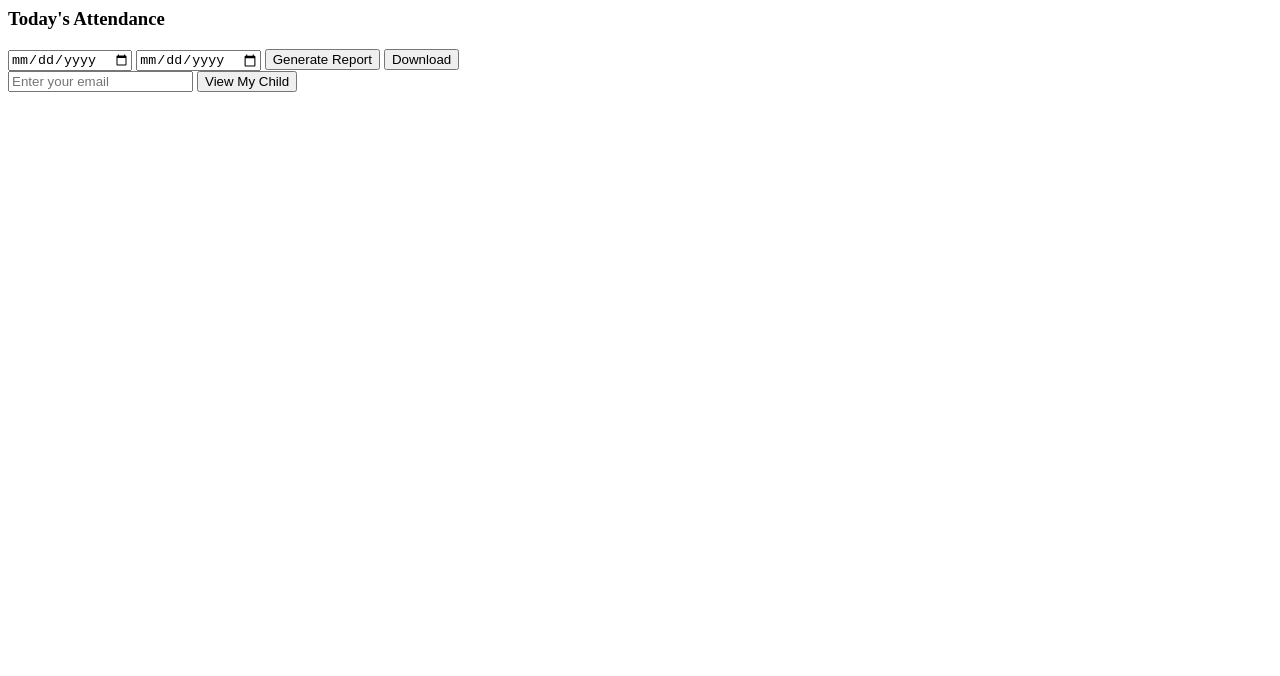
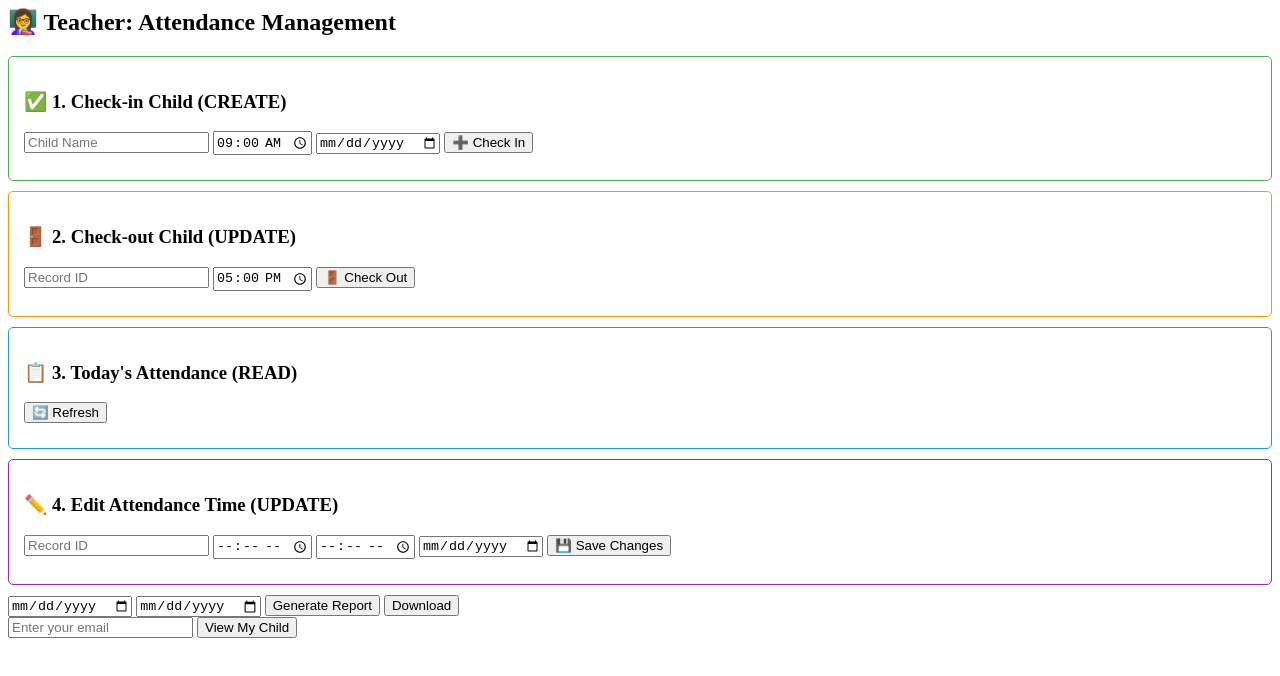
Before and after one commit to Heesun0514/Daycare-Digital-Logbook, a plain HTML site: page frontend/index.html in a window 1280 px wide. Drawn offline with Linux system fonts and the light colour scheme.

Commit message:
Frontend HTML/CSS/JavaScript UI Development  using AI

```diff
--- a/frontend/index.html
+++ b/frontend/index.html
@@ -1,9 +1,52 @@
 <div id="app">
     <!-- Teacher View -->
-    <div id="teacher-section">
-        <h3>Today's Attendance</h3>
-        <div id="attendance-list"></div>
+    <div class="teacher-section">
+    <h2>👩‍🏫 Teacher: Attendance Management</h2>
+
+    <!-- 1. CHECK-IN (CREATE) -->
+    <div style="border:1px solid #4CAF50; padding:15px; margin:10px 0; border-radius:5px">
+        <h3>✅ 1. Check-in Child (CREATE)</h3>
+        <div>
+            <input type="text" id="childName" placeholder="Child Name" required>
+            <input type="time" id="arrivalTime" value="09:00">
+            <input type="date" id="checkinDate">
+            <button onclick="checkin()">➕ Check In</button>
+        </div>
+        <div id="checkinResult" style="margin-top:10px"></div>
     </div>
+
+    <!-- 2. CHECK-OUT (UPDATE) -->
+    <div style="border:1px solid #FF9800; padding:15px; margin:10px 0; border-radius:5px">
+        <h3>🚪 2. Check-out Child (UPDATE)</h3>
+        <div>
+            <input type="number" id="checkoutId" placeholder="Record ID" required>
+            <input type="time" id="departureTime" value="17:00">
+            <button onclick="checkout()">🚪 Check Out</button>
+        </div>
+        <div id="checkoutResult" style="margin-top:10px"></div>
+    </div>
+
+    <!-- 3. TODAY'S ATTENDANCE LIST (READ) -->
+    <div style="border:1px solid #2196F3; padding:15px; margin:10px 0; border-radius:5px">
+        <h3>📋 3. Today's Attendance (READ)</h3>
+        <button onclick="loadTodayAttendance()">🔄 Refresh</button>
+        <div id="todayAttendance" style="margin-top:10px"></div>
+    </div>
+
+    <!-- 4. EDIT ATTENDANCE (UPDATE) -->
+    <div style="border:1px solid #9C27B0; padding:15px; margin:10px 0; border-radius:5px">
+        <h3>✏️ 4. Edit Attendance Time (UPDATE)</h3>
+        <div>
+            <input type="number" id="editId" placeholder="Record ID">
+            <input type="time" id="editArrival" placeholder="New Arrival Time">
+            <input type="time" id="editDeparture" placeholder="New Departure Time">
+            <input type="date" id="editDate">
+            <button onclick="editAttendance()">💾 Save Changes</button>
+        </div>
+        <div id="editResult" style="margin-top:10px"></div>
+    </div>
+</div>
+
 
     <!-- Report Section -->
     <div id="report-section">
```
